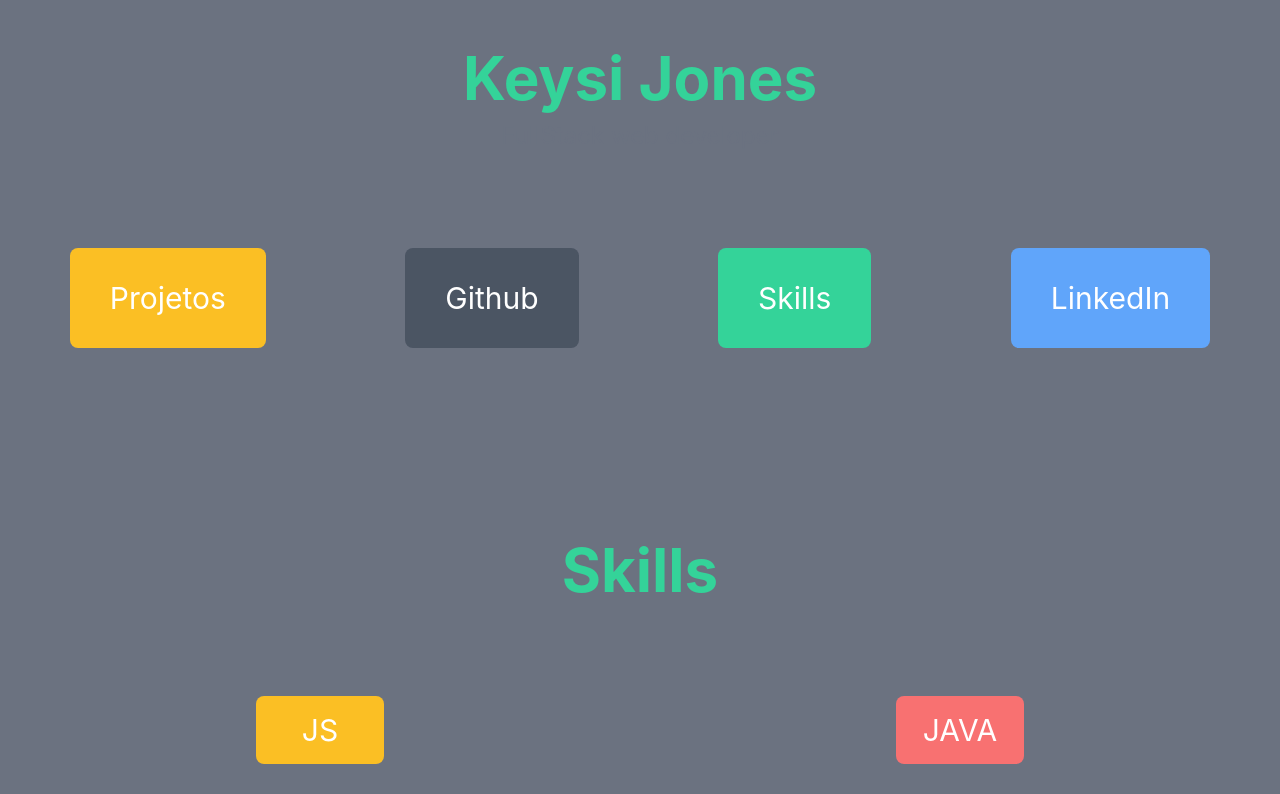
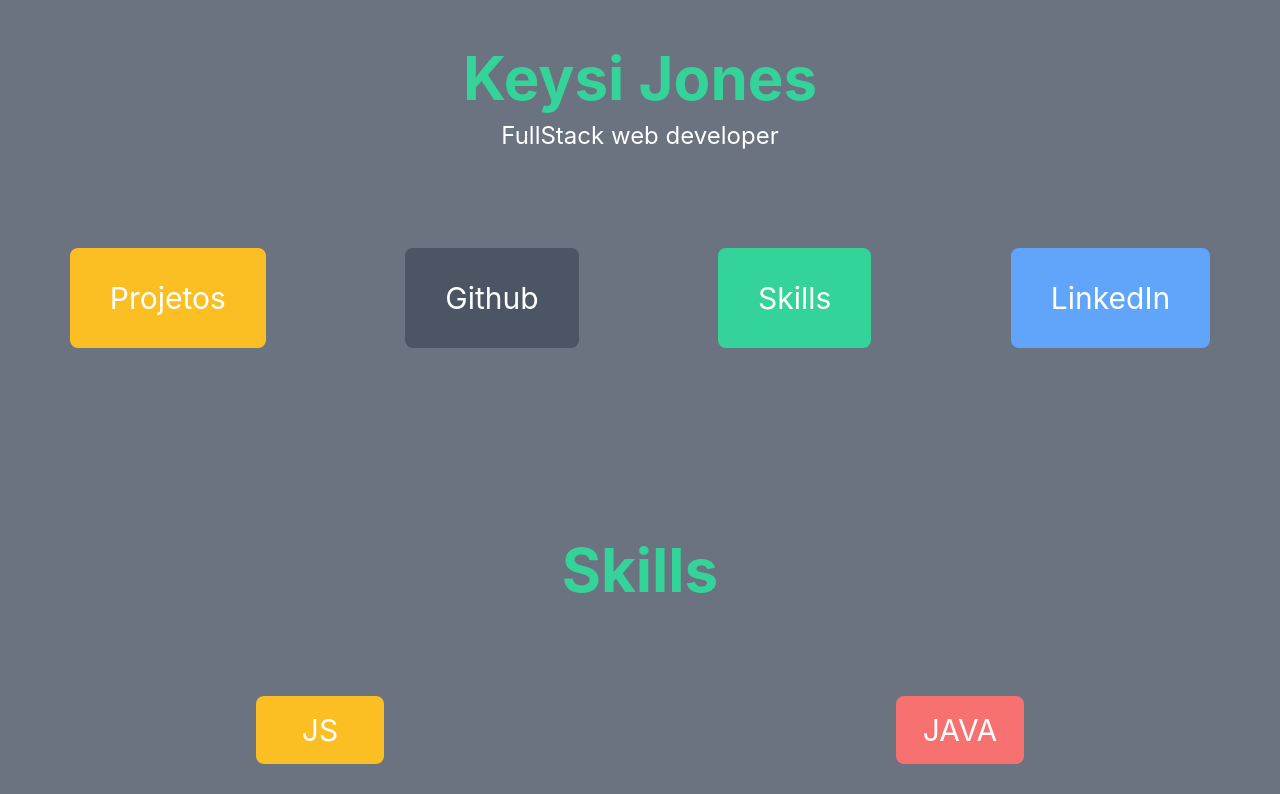
Before and after one commit to KeysiJones/portfolio, a React (Create React App) app: page / in a window 1280 px wide. Shown: the top 794 px of the page. Built offline with nearby package versions, Linux system fonts and the light colour scheme.

Commit message:
fix: ajuste nas cores do subtitulo da pagina para que apareça no fundo escur

```diff
--- a/src/App.tsx
+++ b/src/App.tsx
@@ -9,7 +9,7 @@
     <div className="bg-gray-500">
       <div className='text-center'>
         <h1 className='text-6xl pt-12 text-green-400 font-bold'>Keysi Jones</h1>
-        <p className='mt-3 text-2xl text-gray-500'>FullStack web developer</p>
+        <p className='mt-3 text-2xl text-white'>FullStack web developer</p>
       </div>
       <div className='flex'>
         <Box styles='mt-24 px-10 py-8' text='Projetos' link='#projects' bg='bg-yellow-400' hoverBg='bg-yellow-400'/>
```
